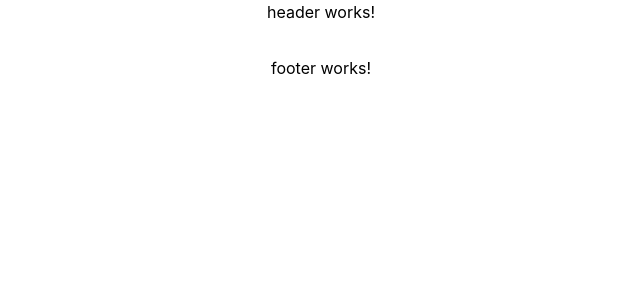
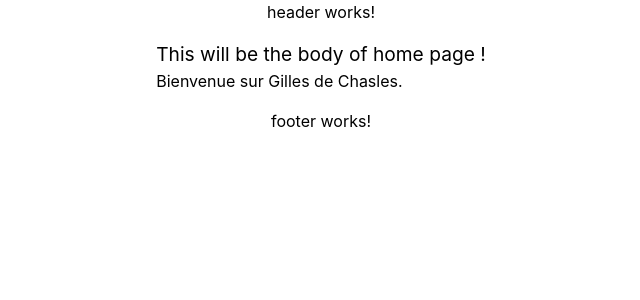
Before and after one commit to gaspachoo/GillesdeChasles, an Angular app in the folder front/: page / in a window 1280 px wide. Shown: the top 300 px of the page, without its empty margins (319-959 px from the left). Built offline with nearby package versions, Linux system fonts and the light colour scheme.

Commit message:
[FRONT] add home page

```diff
--- a/front/src/app/app.routes.ts
+++ b/front/src/app/app.routes.ts
@@ -1,3 +1,9 @@
 import { Routes } from '@angular/router';
+import { Home } from './pages/home/home';
 
-export const routes: Routes = [];
+export const routes: Routes = [
+    {
+    path: '',
+    component: Home,
+  },
+];
--- /dev/null
+++ b/front/src/app/pages/home/home.css
@@ -0,0 +1,3 @@
+h1 {
+    font-size:larger;
+}
--- /dev/null
+++ b/front/src/app/pages/home/home.html
@@ -0,0 +1,2 @@
+<h1>This will be the body of home page !</h1>
+<p>Bienvenue sur Gilles de Chasles.</p>
--- /dev/null
+++ b/front/src/app/pages/home/home.ts
@@ -0,0 +1,11 @@
+import { Component } from '@angular/core';
+
+@Component({
+  selector: 'app-home',
+  imports: [],
+  templateUrl: './home.html',
+  styleUrl: './home.css',
+})
+export class Home {
+
+}
```
Also changed, not shown: 1 other file (tests, documents, lock files or other folders).
